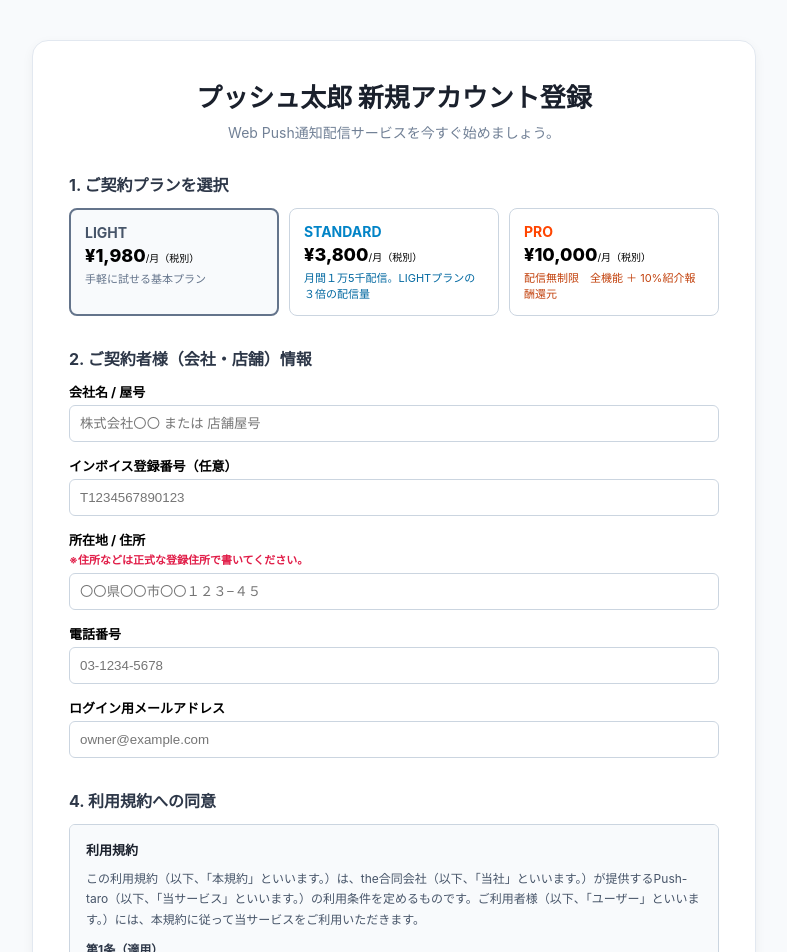
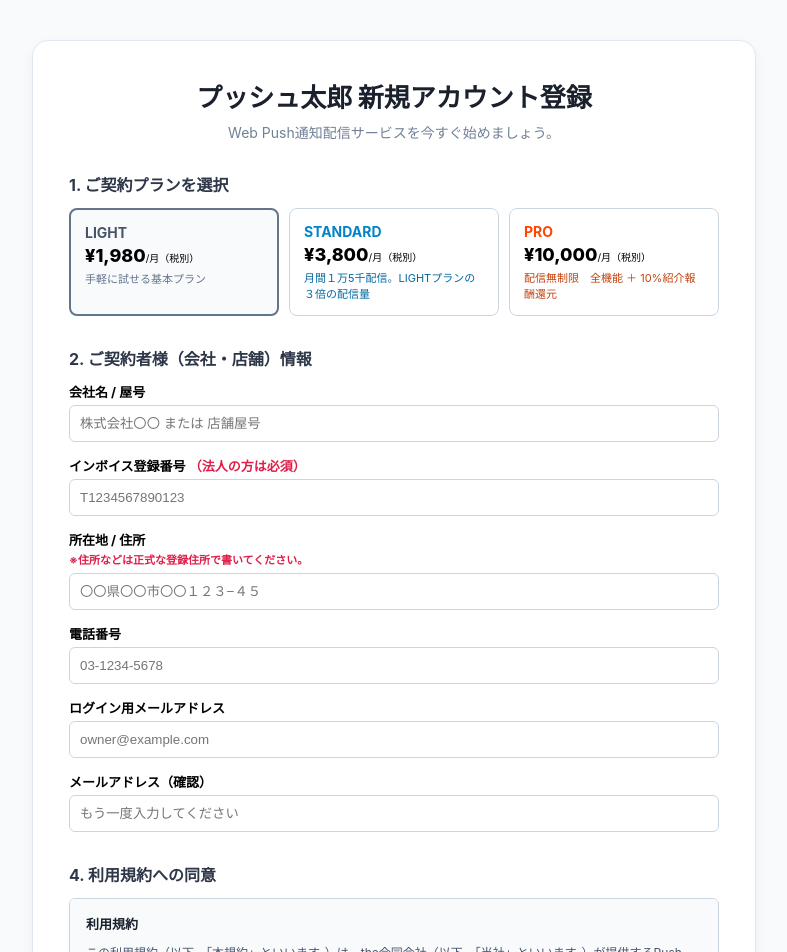
Before and after one commit to thellcishii-lang/push-taro, a Next.js app: page /signup in a window 1280 px wide. Shown: the top 952 px of the page, without its empty margins (246-1033 px from the left). Built offline with nearby package versions, Linux system fonts and the light colour scheme.

Commit message:
Update page.tsx

```diff
--- a/app/signup/page.tsx
+++ b/app/signup/page.tsx
@@ -35,6 +35,47 @@ export default function SignupPage() {
       alert('利用規約への同意が必要です。');
       return;
     }
+
+    // ============================================================
+    // 送信前バリデーション
+    // ============================================================
+
+    // ① メールアドレス確認（確認用フィールドの値を取得）
+    const emailConfirmInput = document.getElementById('emailConfirm') as HTMLInputElement;
+    const emailConfirm = emailConfirmInput?.value || '';
+    if (email !== emailConfirm) {
+      alert('メールアドレスが一致しません。もう一度入力してください。');
+      return;
+    }
+
+    // ② 電話番号の簡易チェック（ハイフン除去後10〜11桁）
+    const phoneClean = phone.replace(/-/g, '');
+    if (phoneClean.length < 10 || phoneClean.length > 11) {
+      alert('電話番号が正しくありません（10〜11桁の数字で入力してください）。');
+      return;
+    }
+
+    // ③ PROプラン時は銀行口座が必須
+    if (selectedPlan === 'pro') {
+      if (!bankName || !branchName || !accountNumber || !accountHolder) {
+        alert('PROプランでは銀行口座情報が必須です。すべて入力してください。');
+        return;
+      }
+      // 口座名義は全角カナかチェック
+      const kanaRegex = /^[ァ-ヶー]+$/;
+      if (!kanaRegex.test(accountHolder)) {
+        alert('口座名義は全角カナで入力してください（例：ヤマダ タロウ）。');
+        return;
+      }
+    }
+
+    // ④ 法人の場合はインボイス番号が必須（会社名がある場合）
+    if (companyName && !invoiceNumber) {
+      alert('法人の方はインボイス登録番号の入力をお願いします。');
+      return;
+    }
+
+    // ============================================================
 
     setLoading(true);
 
@@ -165,7 +206,9 @@ export default function SignupPage() {
             </div>
 
             <div>
-              <label style={{ display: 'block', marginBottom: '4px', fontWeight: 'bold', fontSize: '13px' }}>インボイス登録番号（任意）</label>
+              <label style={{ display: 'block', marginBottom: '4px', fontWeight: 'bold', fontSize: '13px' }}>
+                インボイス登録番号 <span style={{ color: '#e11d48' }}>（法人の方は必須）</span>
+              </label>
               <input
                 type="text"
                 placeholder="T1234567890123"
@@ -214,7 +257,18 @@ export default function SignupPage() {
               />
             </div>
 
-            {/* ❌ パスワード入力欄は削除（システム自動発行） */}
+            {/* 🔽 追加：メール確認用 */}
+            <div>
+              <label style={{ display: 'block', marginBottom: '4px', fontWeight: 'bold', fontSize: '13px' }}>メールアドレス（確認）</label>
+              <input
+                type="email"
+                required
+                placeholder="もう一度入力してください"
+                id="emailConfirm"
+                style={{ width: '100%', padding: '10px', borderRadius: '6px', border: '1px solid #cbd5e0', boxSizing: 'border-box' }}
+              />
+            </div>
+
           </div>
 
           {/* 3. PROプラン選択時限定：受取用口座情報入力欄 */}
```
